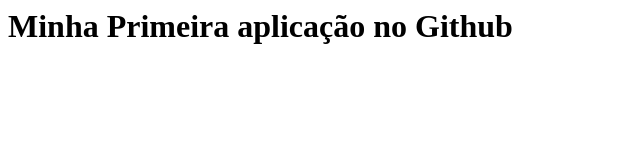
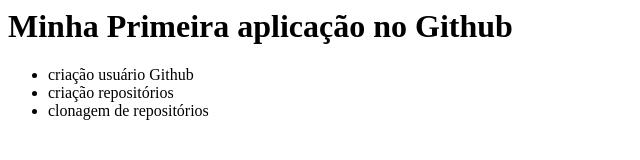
Before and after one commit to viniciuseduuu/my-first-github-page, a plain HTML site: page index.html in a window 1280 px wide. Shown: the whole page, without its empty margins (0-640 px from the left). Drawn offline with Linux system fonts and the light colour scheme.

Commit message:
criação lista arquivo index

```diff
--- a/index.html
+++ b/index.html
@@ -4,5 +4,10 @@
   </head>
   <body>
     <h1>Minha Primeira aplicação no Github</h1>
+    <ul>
+      <li>criação usuário Github</li>
+      <li>criação repositórios</li>
+      <li>clonagem de repositórios</li>
+      <ul>
   </body>
 </html>
```
